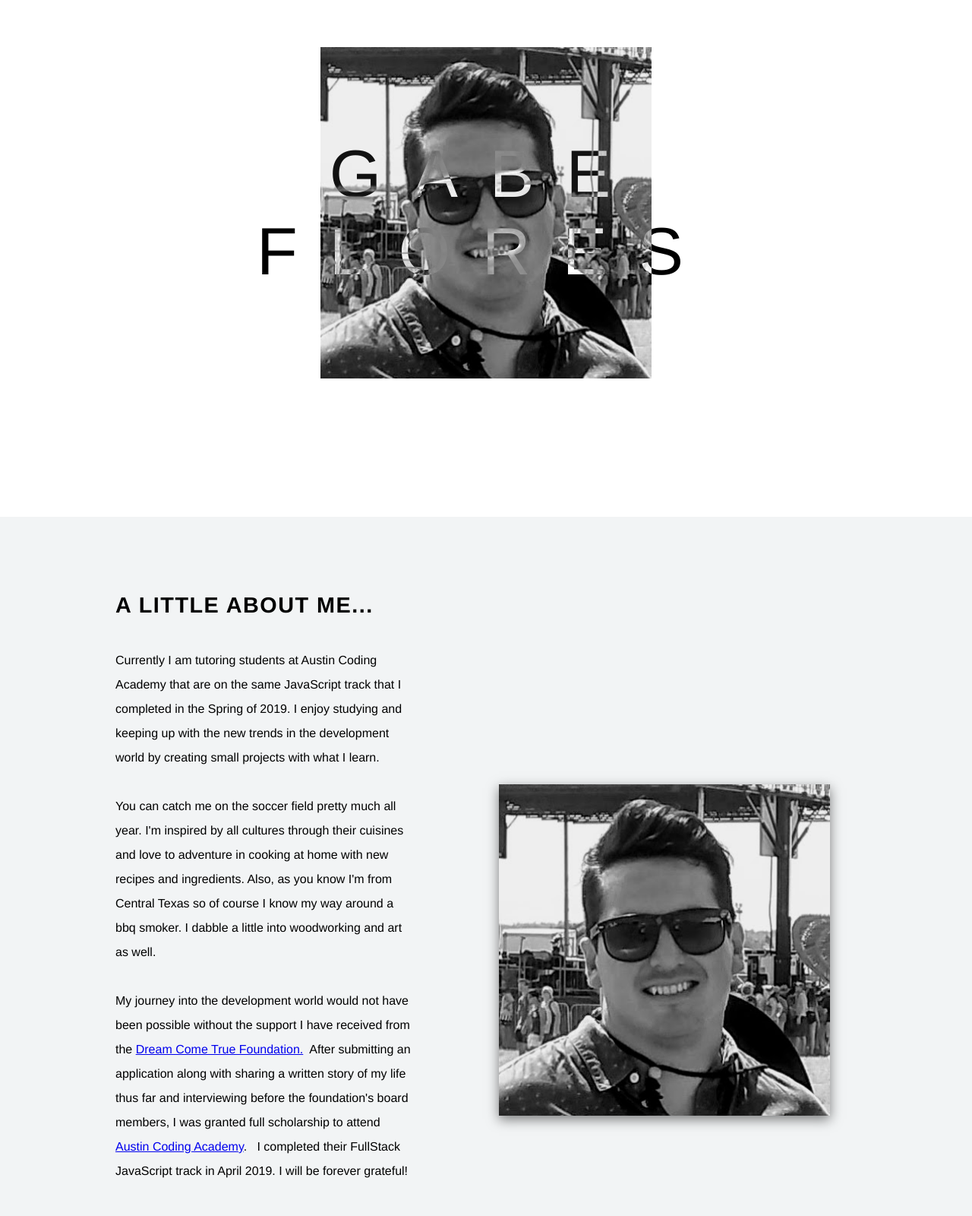
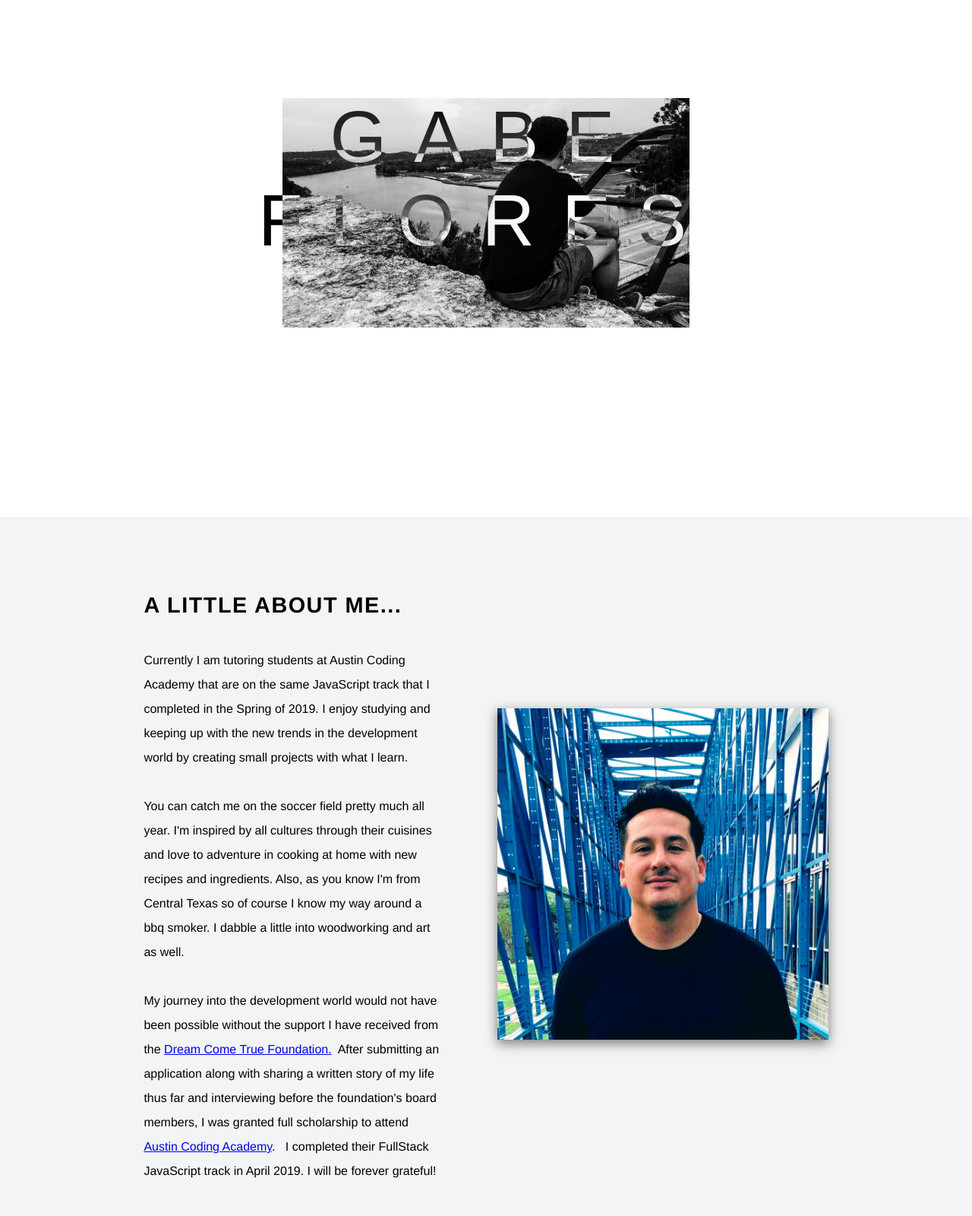
Before and after one commit to jflores353/dev-portfolio, a Gatsby site: page / in a window 1280 px wide. Shown: the part 120-1720 px from the top of the page at 76% size. Built offline with nearby package versions, Linux system fonts and the light colour scheme; Gatsby itself is replaced by a stand-in of ours.

Commit message:
Added new images to Banner, About and Projects

```diff
--- a/src/components/about.js
+++ b/src/components/about.js
@@ -6,9 +6,9 @@
 const About = () => {
   const data = useStaticQuery(graphql`
     query {
-      headshot: file(relativePath: { eq: "headshot.jpg" }) {
+      headshot: file(relativePath: { eq: "selfie.jpg" }) {
         childImageSharp {
-          fluid(maxWidth: 300) {
+          fluid(maxWidth: 500) {
             ...GatsbyImageSharpFluid
           }
         }
--- a/src/components/banner.js
+++ b/src/components/banner.js
@@ -5,9 +5,9 @@ import Img from "gatsby-image"
 const Banner = () => {
   const data = useStaticQuery(graphql`
     query {
-      headshot: file(relativePath: { eq: "headshot.jpg" }) {
+      headshot: file(relativePath: { eq: "360.jpg" }) {
         childImageSharp {
-          fluid(maxWidth: 300) {
+          fluid(maxWidth: 600) {
             ...GatsbyImageSharpFluid
           }
         }
--- a/src/components/projects.js
+++ b/src/components/projects.js
@@ -8,7 +8,15 @@ const Projects = () => {
     query {
       movie: file(relativePath: { eq: "movie.png" }) {
         childImageSharp {
-          fluid(maxWidth: 300) {
+          fluid(maxWidth: 650) {
+            ...GatsbyImageSharpFluid
+          }
+        }
+      }
+
+      trivia: file(relativePath: { eq: "trivia.png" }) {
+        childImageSharp {
+          fluid(maxWidth: 650) {
             ...GatsbyImageSharpFluid
           }
         }
@@ -43,7 +51,7 @@ const Projects = () => {
             </div>
             <div className="project mid">
               <div className="project-title">
-                <h3>Project 2</h3>
+                <h3>React Trivia Game</h3>
                 <p>
                   Lorem ipsum dolor sit amet, consectetur adipiscing elit, sed
                   do eiusmod tempor incididunt ut labore et dolore magna aliqua.
@@ -54,7 +62,9 @@ const Projects = () => {
                 </p>
               </div>
               <div className="side-image mid">
-                <Img fluid={data.movie.childImageSharp.fluid} />
+                <a href="https://trivia-top-ten.netlify.com/">
+                  <Img fluid={data.trivia.childImageSharp.fluid} />
+                </a>
               </div>
             </div>
             <div className="project bottom">
--- a/src/pages/contact.js
+++ b/src/pages/contact.js
@@ -1,7 +1,5 @@
 import React from "react"
 import { navigate } from "gatsby-link"
-
-import Header from "../components/header"
 
 function encode(data) {
   return Object.keys(data)
@@ -33,8 +31,6 @@ export default function Contact() {
 
   return (
     <div className="contact">
-      <Header />
-
       <h1>Contact</h1>
       <form
         name="contact"
--- a/src/styles/styles.scss
+++ b/src/styles/styles.scss
@@ -85,26 +85,38 @@ header {
     .main-text {
       font-size: 5.5rem;
       text-transform: uppercase;
-      letter-spacing: 42px;
+      letter-spacing: 55px;
       color: $white;
       position: absolute;
       width: 100%;
       left: 0;
-      top: 50%;
+      top: 35%;
       transform: translateY(-50%);
       text-align: center;
       mix-blend-mode: difference;
       z-index: 9;
-      @media (max-width: 140px) {
-        font-size: 4.4rem;
+      @media (max-width: 1440px) {
+        font-size: 6rem;
         letter-spacing: 36px;
+      }
+      @media (max-width: 976px) {
+        font-size: 3rem;
+        letter-spacing: 25px;
+        width: 100%;
       }
     }
     .main-image {
-      width: 700px;
+      width: 55%;
       margin: 0 auto;
       @media (max-width: 1440px) {
-        width: 436px;
+        width: 55%;
+      }
+      @media (max-width: 1280px) {
+        width: 55%;
+        min-width: 30%;
+      }
+      @media (max-width: 976x) {
+        width: 100%;
       }
     }
   }
@@ -127,12 +139,17 @@ header {
   .container {
     .inner-bio {
       display: flex;
-      justify-content: space-between;
+      justify-content: space-around;
       align-items: center;
+
       .content {
         width: 50%;
         @media (max-width: 1440px) {
           width: 40%;
+        }
+        @media (max-width: 976x) {
+          flex-direction: column;
+        }
       }
       h3 {
         font-weight: 600;
@@ -175,12 +192,13 @@ header {
   }
   .bio-image {
     width: 30%;
-      margin-right: 35px;
-      right: 168px;
+    margin-bottom: 200px;
     box-shadow: 0 5px 15px 0 rgba(0, 0, 0, 0.5);
     @media (max-width: 1440px) {
       width: 436px;
     }
+    @media (max-width: 976x) {
+      width: 100%;
     }
   }
 }
@@ -282,6 +300,7 @@ header {
   display: flex;
   justify-content: center;
   width: 100%;
+
   h1 {
     font-weight: 700;
     font-size: 1rem;
@@ -290,6 +309,9 @@ header {
     text-transform: uppercase;
     padding-right: 3rem;
     padding-top: 1rem;
+    @media (max-width: 976x) {
+      display: none;
+    }
   }
   input {
     font-size: 1rem;
@@ -302,7 +324,7 @@ header {
     font-size: 1rem;
     line-height: 1rem;
     font-weight: 300;
-    margin: 40px 0 72px;
+    height: 6vh;
   }
   p {
     button {
```
Also changed, not shown: src/images/360.jpg (added), src/images/selfie.jpg (added), src/images/trivia.png (added), 1 other file. Lines whose indentation alone changed are shown as unchanged.
